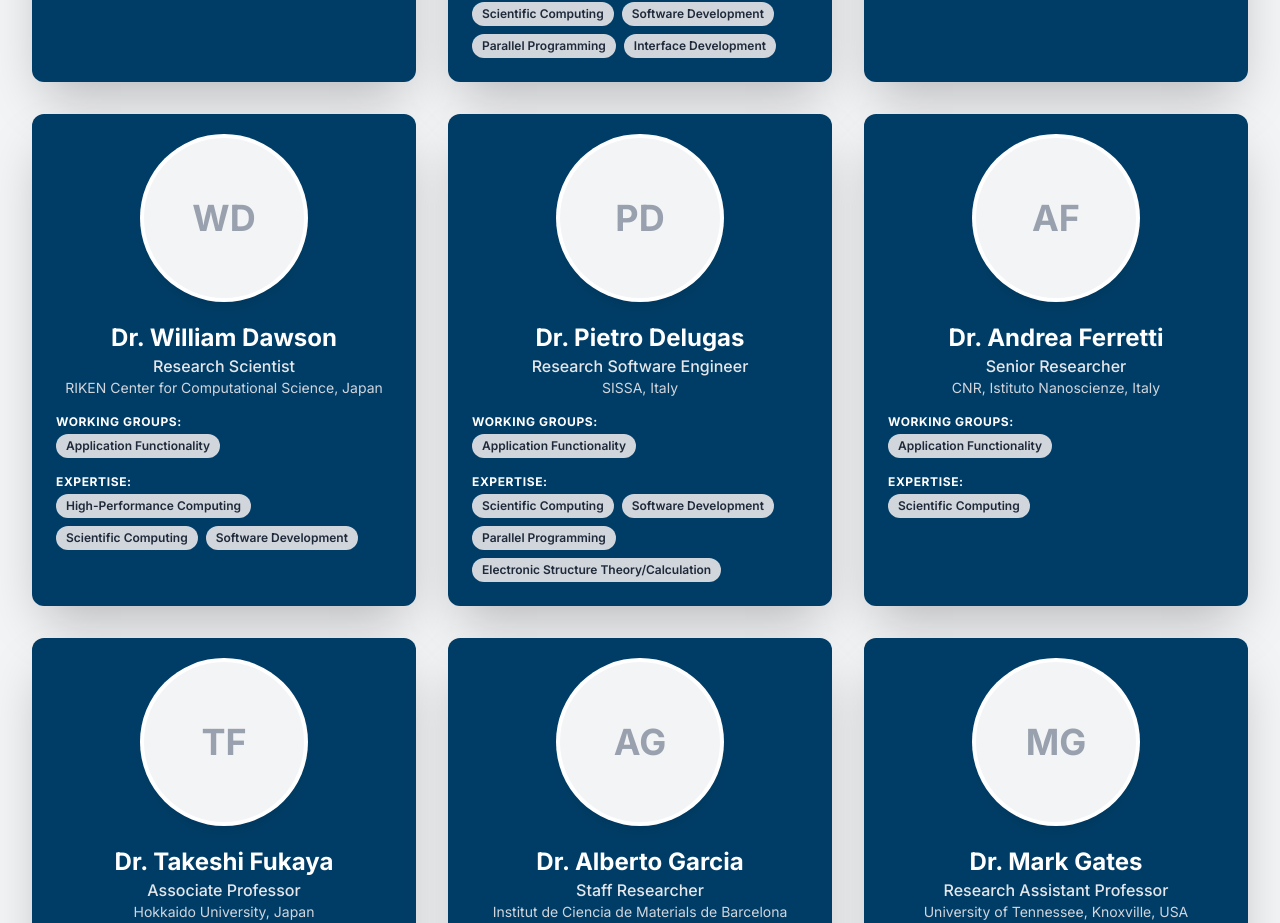
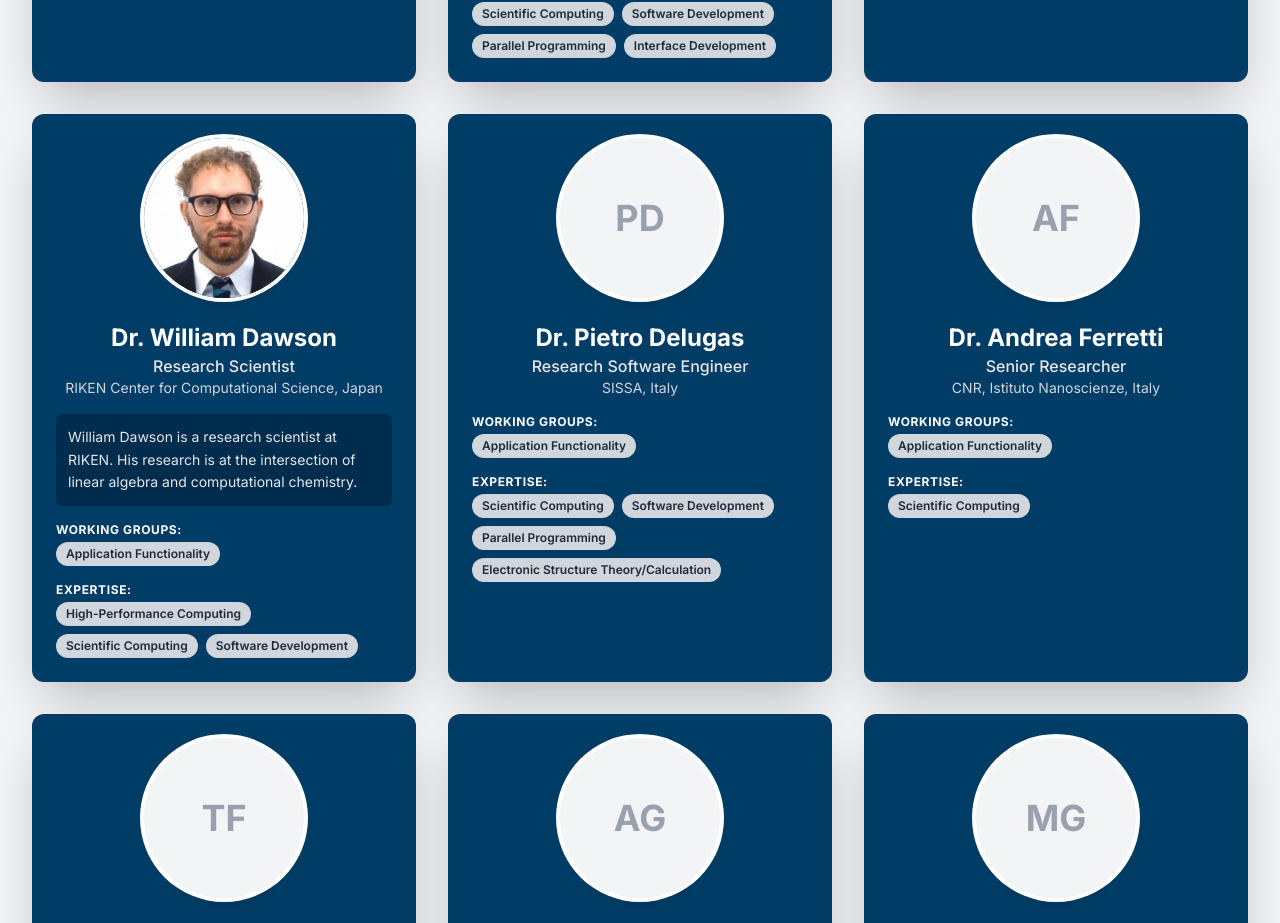
Before and after one commit to ExaNLA-Network/exanla-network.github.io, a Next.js app: page /committee in a window 1280 px wide. Shown: the part 2446-3369 px from the top of the page. Built offline with nearby package versions, Linux system fonts and the light colour scheme.

Commit message:
Update member information: William Dawson (#6)

```diff
--- a/app/committee/page.tsx
+++ b/app/committee/page.tsx
@@ -136,8 +136,8 @@ const committeeMembers: CommitteeMember[] = [
     name: 'Dr. William Dawson',
     title: 'Research Scientist',
     affiliation: 'RIKEN Center for Computational Science, Japan',
-    //bio: 'To be updated',
-    //image: '/committee/avatar/william.dawson.jpg',
+    bio: 'William Dawson is a research scientist at RIKEN. His research is at the intersection of linear algebra and computational chemistry.',
+    image: '/committee/avatar/william.dawson.jpg',
     categories: [expertiseCategories.HPC, expertiseCategories.SCIENTIFIC_COMPUTING, expertiseCategories.SOFTWARE_DEVELOPMENT],
     workingGroups: [WorkingGroups.APPLICATION_FUNCTIONALITY],
   },
```
Also changed, not shown: public/committee/avatar/william.dawson.jpg (added).
